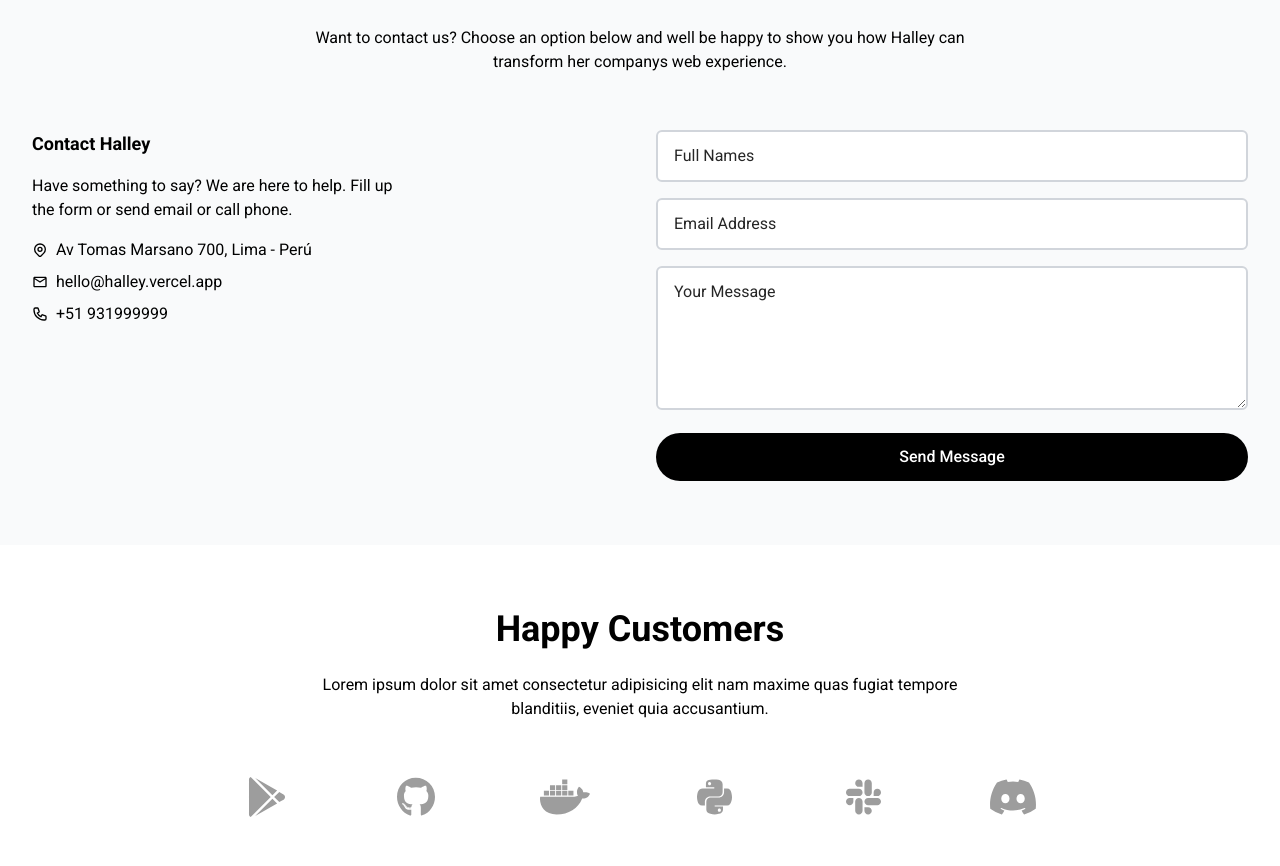
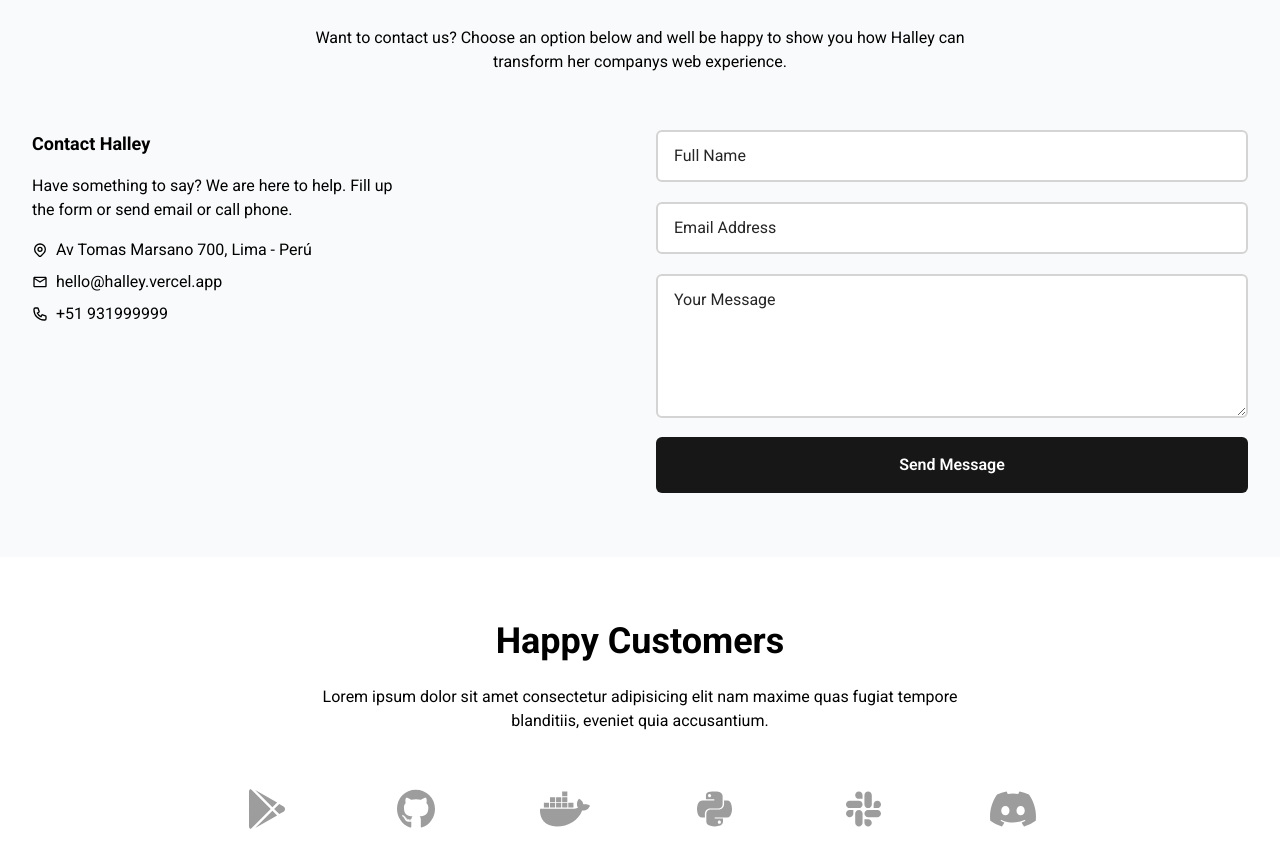
Before and after one commit to tomiidev/bambuy, a Next.js app: page / in a window 1280 px wide. Shown: the part 4760-5626 px from the top of the page. Built offline with nearby package versions, Linux system fonts and the light colour scheme.

Commit message:
add to contact web3form

```diff
--- a/components/Contact.tsx
+++ b/components/Contact.tsx
@@ -1,8 +1,60 @@
+import React from "react";
+import { useForm, useWatch } from "react-hook-form";
+
 import { HiOutlineLocationMarker } from "react-icons/hi"
 import { MdOutlineMail } from "react-icons/md"
 import { HiOutlinePhone } from "react-icons/hi"
 
 export default function Contact() {
+  const {
+    register,
+    handleSubmit,
+    setValue,
+    reset,
+    control,
+    formState: { errors, isSubmitSuccessful, isSubmitting },
+  } = useForm({
+    mode: "onTouched",
+  });
+  const [isSuccess, setIsSuccess] = React.useState(false);
+  const [Message, setMessage] = React.useState("");
+
+  const userName = useWatch({
+    control,
+    name: "name",
+    defaultValue: "Someone"
+  });
+
+  setValue("subject", `${userName} envió un mensaje desde el sitio web Halley`);
+
+  const onSubmit = async (data: any, e: any) => {
+    console.log(data);
+    await fetch("https://api.web3forms.com/submit", {
+      method: "POST",
+      headers: {
+        "Content-Type": "application/json",
+        Accept: "application/json",
+      },
+      body: JSON.stringify(data, null, 2),
+    })
+      .then(async (response) => {
+        let json = await response.json();
+        if (json.success) {
+          setIsSuccess(true);
+          setMessage(json.message);
+          e.target.reset();
+          reset();
+        } else {
+          setIsSuccess(false);
+          setMessage(json.message);
+        }
+      })
+      .catch((error) => {
+        setIsSuccess(false);
+        setMessage("Client Error. Please check the console.log for more info");
+        console.log(error);
+      });
+  };
   return (
     <div className="bg-gray-50 dark:bg-neutral-800" id="contact">
       <div className="max-w-7xl mx-auto px-4 sm:px-6 lg:px-8 pt-16 text-center">
@@ -42,34 +94,101 @@ export default function Contact() {
         </div>
 
         <div>
-          <form action="">
+          {!isSubmitSuccessful && (
+            <form onSubmit={handleSubmit(onSubmit)}>
+              <input
+                type="hidden"
+                value="dbf01db4-76b8-4845-98d6-b120f7e13245"
+                {...register("access_key")}
+              />
+              <input
+                type="hidden"
+                {...register("subject")}
+              />
+              <input
+                type="hidden"
+                value="Mission Control"
+                {...register("from_name")}
+              />
+              <input
+                type="checkbox"
+                id=""
+                className="hidden"
+                style={{ display: "none" }}
+                {...register("botcheck")}></input>
+
+              <div className="mb-5">
                 <input
                   type="text"
-              placeholder="Full Names"
+                  placeholder="Full Name"
                   autoComplete="false"
-              className="w-full px-4 py-3 mb-4 border-2 placeholder:text-neutral-800 dark:text-white rounded-md outline-none dark:placeholder:text-gray-200 dark:bg-neutral-900   focus:ring-4 border-gray-300 focus:border-neutral-600 ring-gray-100 dark:border-neutral-600 dark:focus:border-white dark:ring-0"
+                  className={`w-full px-4 py-3 border-2 placeholder:text-neutral-800 dark:text-white rounded-md outline-none dark:placeholder:text-neutral-200 dark:bg-neutral-900 focus:ring-4 ${errors.name
+                    ? "border-rose-600 focus:border-rose-600 ring-rose-100 dark:ring-0"
+                    : "border-neutral-300 focus:border-neutral-600 ring-neutral-100 dark:border-neutral-600 dark:focus:border-white dark:ring-0"
+                    }`}
+                  {...register("name", {
+                    required: "Full name is required",
+                    maxLength: 80,
+                  })}
                 />
+                {errors.name && (
+                  <div className="mt-1 text-rose-600">
+                    <small>{errors.name.message}</small>
+                  </div>
+                )}
+              </div>
 
+              <div className="mb-5">
+                <label htmlFor="email_address" className="sr-only">
+                  Email Address
+                </label>
                 <input
-              type="text"
+                  id="email_address"
+                  type="email"
                   placeholder="Email Address"
+                  name="email"
                   autoComplete="false"
-              className="w-full px-4 py-3 mb-4 border-2 placeholder:text-neutral-800 dark:text-white rounded-md outline-none dark:placeholder:text-gray-200 dark:bg-neutral-900   focus:ring-4 border-gray-300 focus:border-neutral-600 ring-gray-100 dark:border-neutral-600 dark:focus:border-white dark:ring-0"
+                  className={`w-full px-4 py-3 border-2 placeholder:text-neutral-800 dark:text-white rounded-md outline-none dark:placeholder:text-neutral-200 dark:bg-neutral-900   focus:ring-4  ${errors.email
+                    ? "border-rose-600 focus:border-rose-600 ring-rose-100 dark:ring-0"
+                    : "border-neutral-300 focus:border-neutral-600 ring-neutral-100 dark:border-neutral-600 dark:focus:border-white dark:ring-0"
+                    }`}
+                  {...register("email", {
+                    required: "Enter your email",
+                    pattern: {
+                      value: /^\S+@\S+$/i,
+                      message: "Please enter a valid email",
+                    },
+                  })}
                 />
+                {errors.email && (
+                  <div className="mt-1 text-red-600">
+                    <small>{errors.email.message}</small>
+                  </div>
+                )}
+              </div>
 
+              <div className="mb-3">
                 <textarea
                   name="message"
                   placeholder="Your Message"
-              autoComplete="false"
-              className="w-full px-4 py-3 mb-4 h-36 border-2 placeholder:text-neutral-800 dark:text-white rounded-md outline-none dark:placeholder:text-gray-200 dark:bg-neutral-900   focus:ring-4 border-gray-300 focus:border-neutral-600 ring-gray-100 dark:border-neutral-600 dark:focus:border-white dark:ring-0"
+                  className={`w-full px-4 py-3 border-2 placeholder:text-neutral-800 dark:text-white dark:placeholder:text-neutral-200 dark:bg-neutral-900   rounded-md outline-none  h-36 focus:ring-4  ${errors.message
+                    ? "border-rose-600 focus:border-rose-600 ring-rose-100 dark:ring-0"
+                    : "border-neutral-300 focus:border-neutral-600 ring-neutral-100 dark:border-neutral-600 dark:focus:border-white dark:ring-0"
+                    }`}
+                  {...register("message", { required: "Enter your Message" })}
                 />
-
+                {errors.message && (
+                  <div className="mt-1 text-red-600">
+                    {" "}
+                    <small>{errors.message.message}</small>
+                  </div>
+                )}
+              </div>
 
               <button
                 type="submit"
-              className="w-full p-3 text-base font-medium text-white dark:text-black bg-black dark:bg-white rounded-full">
-
-              {/* <svg
+                className="w-full py-4 font-semibold text-white transition-colors bg-neutral-900 rounded-md hover:bg-neutral-800 focus:outline-none focus:ring-offset-2 focus:ring focus:ring-neutral-200 px-7 dark:bg-white dark:text-black ">                {isSubmitting ? (
+                  <svg
                     className="w-5 h-5 mx-auto text-white animate-spin"
                     xmlns="http://www.w3.org/2000/svg"
                     fill="none"
@@ -85,12 +204,65 @@ export default function Contact() {
                       className="opacity-75"
                       fill="currentColor"
                       d="M4 12a8 8 0 018-8V0C5.373 0 0 5.373 0 12h4zm2 5.291A7.962 7.962 0 014 12H0c0 3.042 1.135 5.824 3 7.938l3-2.647z"></path>
-              </svg> */}
-              Send Message
+                  </svg>
+                ) : (
+                  "Send Message"
+                )}
               </button>
             </form>
+          )}
+          {isSubmitSuccessful && isSuccess && (
+            <>
+              <div className="flex flex-col items-center justify-center text-center text-white rounded-md">
+                <svg
+                  width="100"
+                  height="100"
+                  className="text-green-300"
+                  viewBox="0 0 100 100"
+                  fill="none"
+                  xmlns="http://www.w3.org/2000/svg">
+                  <path
+                    d="M26.6666 50L46.6666 66.6667L73.3333 33.3333M50 96.6667C43.8716 96.6667 37.8033 95.4596 32.1414 93.1144C26.4796 90.7692 21.3351 87.3317 17.0017 82.9983C12.6683 78.6649 9.23082 73.5204 6.8856 67.8586C4.54038 62.1967 3.33331 56.1283 3.33331 50C3.33331 43.8716 4.54038 37.8033 6.8856 32.1414C9.23082 26.4796 12.6683 21.3351 17.0017 17.0017C21.3351 12.6683 26.4796 9.23084 32.1414 6.88562C37.8033 4.5404 43.8716 3.33333 50 3.33333C62.3767 3.33333 74.2466 8.24998 82.9983 17.0017C91.75 25.7534 96.6666 37.6232 96.6666 50C96.6666 62.3768 91.75 74.2466 82.9983 82.9983C74.2466 91.75 62.3767 96.6667 50 96.6667Z"
+                    stroke="currentColor"
+                    strokeWidth="3"
+                  />
+                </svg>
+                <h3 className="py-5 text-2xl text-green-500">Success</h3>
+                <p className="text-neutral-700 md:px-3">{Message}</p>
+                <button
+                  className="mt-6 text-neutral-600 focus:outline-none"
+                  onClick={() => reset()}>
+                  Go back
+                </button>
+              </div>
+            </>
+          )}
 
+          {isSubmitSuccessful && !isSuccess && (
+            <div className="flex flex-col items-center justify-center text-center text-white rounded-md">
+              <svg
+                width="97"
+                height="97"
+                viewBox="0 0 97 97"
+                className="text-rose-400"
+                fill="none"
+                xmlns="http://www.w3.org/2000/svg">
+                <path
+                  d="M27.9995 69C43.6205 53.379 52.3786 44.621 67.9995 29M26.8077 29L67.9995 69M48.2189 95C42.0906 95 36.0222 93.7929 30.3604 91.4477C24.6985 89.1025 19.554 85.6651 15.2206 81.3316C10.8872 76.9982 7.44975 71.8538 5.10454 66.1919C2.75932 60.53 1.55225 54.4617 1.55225 48.3333C1.55225 42.205 2.75932 36.1366 5.10454 30.4748C7.44975 24.8129 10.8872 19.6684 15.2206 15.335C19.554 11.0016 24.6985 7.56418 30.3604 5.21896C36.0222 2.87374 42.0906 1.66667 48.2189 1.66667C60.5957 1.66667 72.4655 6.58333 81.2172 15.335C89.9689 24.0867 94.8856 35.9566 94.8856 48.3333C94.8856 60.7101 89.9689 72.58 81.2172 81.3316C72.4655 90.0833 60.5957 95 48.2189 95Z"
+                  stroke="CurrentColor"
+                  strokeWidth="3"
+                />
+              </svg>
 
+              <h3 className="text-2xl text-red-400 py-7">
+                Oops, Something went wrong!
+              </h3>
+              <p className="text-gray-300 md:px-3">{Message}</p>
+              <button className="mt-5 focus:outline-none" onClick={() => reset()}>
+                Try Again
+              </button>
+            </div>
+          )}
         </div>
       </div>
     </div >
--- a/package.json
+++ b/package.json
@@ -14,6 +14,7 @@
     "next-themes": "^0.2.1",
     "react": "18.2.0",
     "react-dom": "18.2.0",
+    "react-hook-form": "^7.39.3",
     "react-icons": "^4.6.0"
   },
   "devDependencies": {
```
Also changed, not shown: 1 other file (tests, documents, lock files or other folders). Lines whose indentation alone changed are shown as unchanged.
